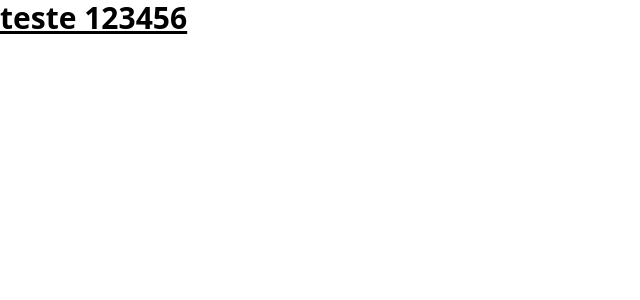
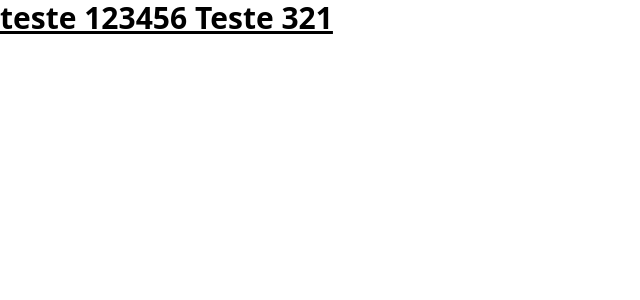
Before and after one commit to Yemuri/veiculos, a React (Create React App) app in the folder frontend/: page / in a window 1280 px wide. Shown: the top 300 px of the page, without its empty margins (0-640 px from the left). Built offline with nearby package versions, Linux system fonts and the light colour scheme.

Commit message:
Atualizar tester

```diff
--- a/frontend/src/App.js
+++ b/frontend/src/App.js
@@ -4,7 +4,7 @@ function App() {
     <div>
       <h1 className="text-3xl font-bold underline">
         teste 123456
-
+        Teste 321
       </h1>
     </div>
   );
```
